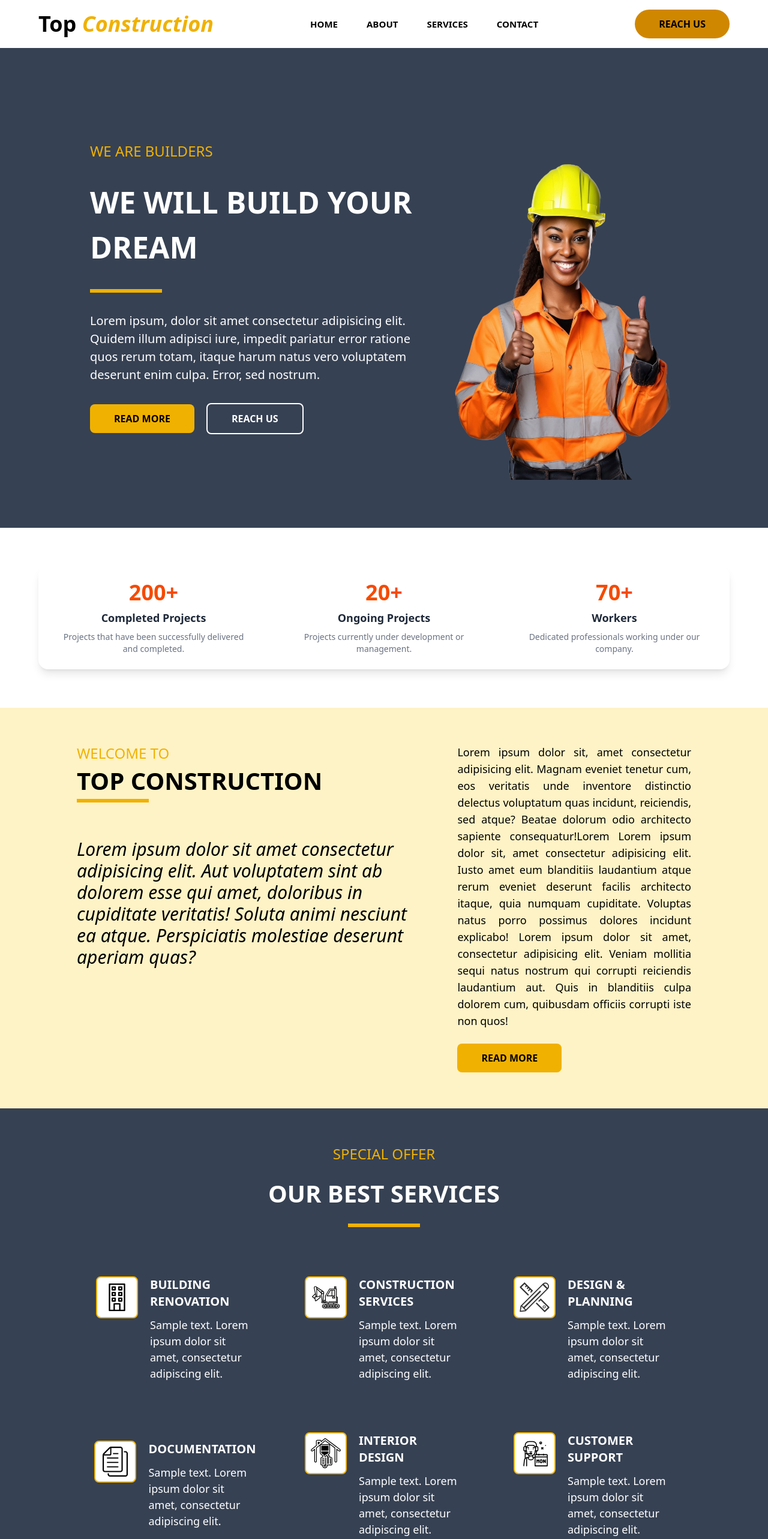
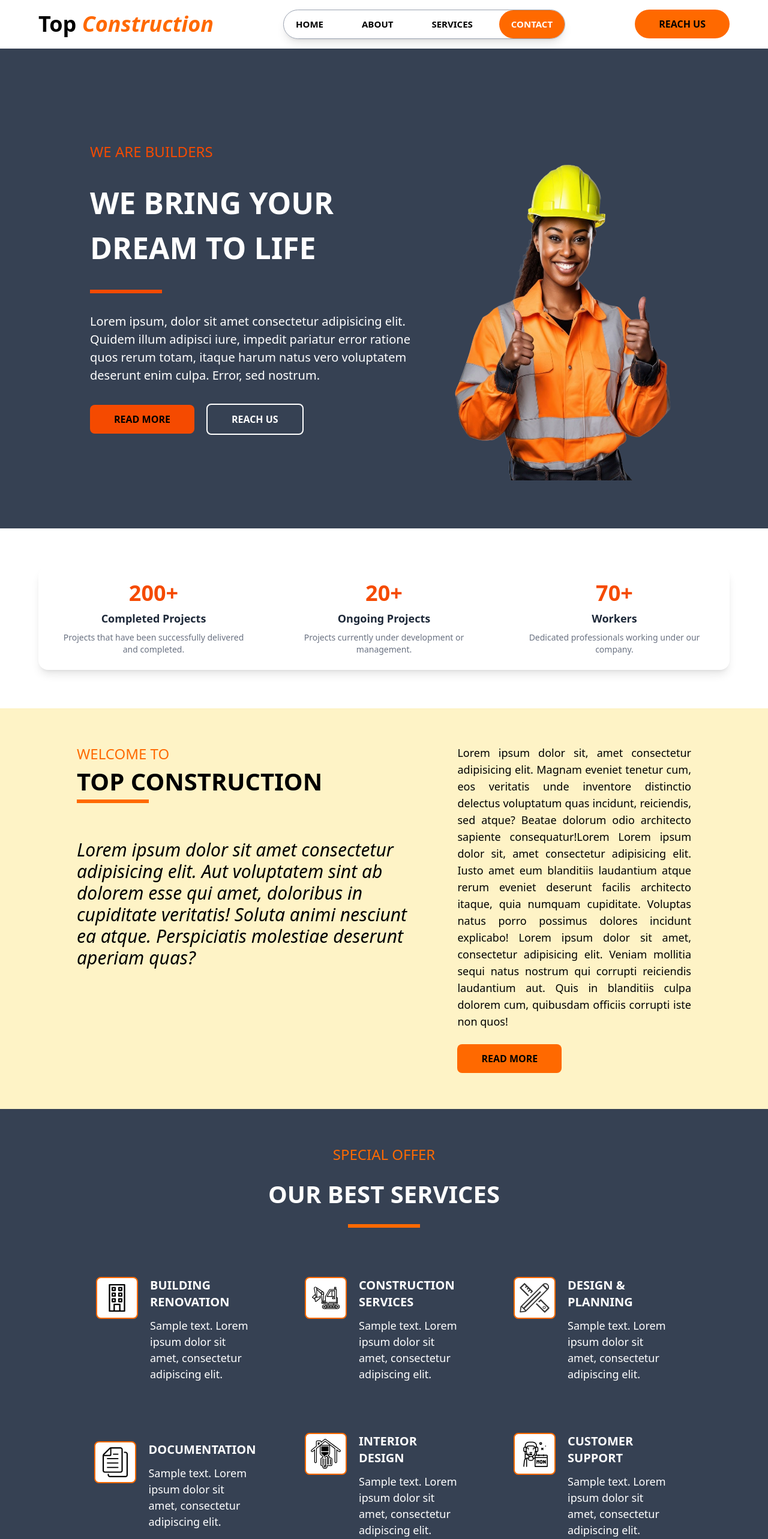
Before and after one commit to mr-Ayalk/mega_construction_company, a React (Vite) app: page / in a window 1280 px wide. Shown: the top 2566 px of the page at 60% size. Built offline with nearby package versions, Linux system fonts and the light colour scheme.

Commit message:
text color changed

```diff
--- a/src/export.js
+++ b/src/export.js
@@ -100,6 +100,6 @@ export const clients = [
     name: "Henok K.",
     about:
       "Lorem ipsum dolor sit amet, consectetur adipiscing elit. Maecenas gravida cursus",
-    post: "Engineer",
+    post: "Structural Engineer",
   },
 ];
--- a/src/sections/About.jsx
+++ b/src/sections/About.jsx
@@ -16,7 +16,7 @@ const About = () => {
         >
           <motion.h1
             variants={slideUpVariants}
-            className="text-yellow-500 text-2xl"
+            className="text-orange-500 text-2xl"
           >
             WELCOME TO
           </motion.h1>
@@ -26,7 +26,7 @@ const About = () => {
           >
             Top Construction
           </motion.h1>
-          <div className="w-[120px] h-[6px] bg-yellow-500 "></div>
+          <div className="w-[120px] h-[6px] bg-orange-500 "></div>
           <p className="text-3xl italic text-black mt-[60px]">
             Lorem ipsum dolor sit amet consectetur adipisicing elit. Aut
             voluptatem sint ab dolorem esse qui amet, doloribus in cupiditate
@@ -55,7 +55,7 @@ const About = () => {
           </p>
           <motion.button
             variants={zoomInVariants}
-            className="bg-yellow-500 hover:bg-white hover:text-black px-10 py-3 rounded-lg text-black font-bold"
+            className="bg-orange-500 hover:bg-white hover:text-black px-10 py-3 rounded-lg text-black font-bold"
           >
             READ MORE
           </motion.button>
--- a/src/sections/Contact.jsx
+++ b/src/sections/Contact.jsx
@@ -16,7 +16,7 @@ const Contact = () => {
         >
           <motion.h1
             variants={slideUpVariants}
-            className="text-yellow-500 text-2xl"
+            className="text-orange-500 text-2xl"
           >
             CONTACT US
           </motion.h1>
@@ -27,7 +27,7 @@ const Contact = () => {
             REACH US FOR ANY QUERY
           </motion.h1>
 
-          <div className="w-[120px] h-[6px] bg-yellow-500 "></div>
+          <div className="w-[120px] h-[6px] bg-orange-500 "></div>
           <p className="text-3xl italic text-gray-600 mt-[60px]">
             Lorem ipsum dolor sit amet consectetur adipisicing elit. Aut
             voluptatem sint ab dolorem esse
@@ -63,7 +63,7 @@ const Contact = () => {
 
             <motion.button
               variants={zoomInVariants}
-              className="bg-yellow-500 hover:bg-black hover:text-white px-10 py-4 transition delay-300 text-black font-bold rounded-lg w-full"
+              className="bg-orange-500 hover:bg-black hover:text-white px-10 py-4 transition delay-300 text-black font-bold rounded-lg w-full"
             >
               SUBMIT
             </motion.button>
--- a/src/sections/Footer.jsx
+++ b/src/sections/Footer.jsx
@@ -7,14 +7,14 @@ const Footer = () => {
   return (
     <>
       <div className="bg-gray-700 text-white flex justify-between items-center gap-2 p-5 font-serif ">
-        <div className="text-amber-300">Top Construction</div>
+        <div className="text-orange-600">Top Construction</div>
         <div className="flex flex-row items-center ">
           <FaCopyright className="size-4" />
           <p className="text-lg text-center ml-2 ">
             Copyright 2025 ,All Rights Reserved
           </p>
         </div>
-        <div className="flex gap-4 text-2xl text-amber-300">
+        <div className="flex gap-4 text-2xl text-orange-400">
           <a href="#" target="_blank" rel="noopener noreferrer">
             <FaFacebook />
           </a>
@@ -29,7 +29,7 @@ const Footer = () => {
       {/* scroll to top button */}
       {/* <div
         id="icon-box"
-        className="bg-yellow-500 text-black p-3 rounded-full hover:bg-black hover:text-white cursor-pointer fixed lg:bottom-6 right-6 bottom-6"
+        className="bg-orange-500 text-black p-3 rounded-full hover:bg-black hover:text-white cursor-pointer fixed lg:bottom-6 right-6 bottom-6"
       >
         <Link to="home" spy={true} offset={-100} smooth={true}>
           <FaArrowUp className="size-6" />
--- a/src/sections/Header.jsx
+++ b/src/sections/Header.jsx
@@ -33,13 +33,34 @@ const Header = () => {
   return (
     <nav className="w-full flex bg-white justify-between items-center gap-1 lg:px-16 px-6 py-4 sticky top-0 z-50">
       <h1 className="text-black md:text-4xl text-3xl  font-bold font-rubik">
-        Top <span className="text-yellow-500 italic">Construction</span>
+        Top <span className="text-orange-500  italic">Construction</span>
       </h1>
-      <ul className="lg:flex justify-center items-center gap-6 hidden">
+      <ul className="lg:flex justify-center items-center gap-6 hidden rounded-full shadow-lg border-[1px]  border-gray-400">
+        {/* {navItems.map(({ link, path }) => (
+          <Link
+            key={path}
+            className="text-black uppercase font-bold cursor-pointer p-3 rounded-full hover:bg-orange-300
+
+
+            px-5
+            hover:text-black text-[15px]"
+            to={path}
+            spy={true}
+            offset={-100}
+            smooth={true}
+          >
+            {link}
+          </Link>
+        ))} */}
         {navItems.map(({ link, path }) => (
           <Link
             key={path}
-            className="text-black uppercase font-bold cursor-pointer p-3 rounded-full hover:bg-yellow-500 hover:text-black text-[15px]"
+            className={`uppercase font-bold cursor-pointer p-3 rounded-full px-5 text-[15px]
+      ${
+        link === "Contact"
+          ? "bg-orange-500 text-white hover:bg-black hover:text-white"
+          : "text-black hover:bg-orange-300 hover:text-black"
+      }`}
             to={path}
             spy={true}
             offset={-100}
@@ -49,7 +70,7 @@ const Header = () => {
           </Link>
         ))}
       </ul>
-      <button className="bg-yellow-600 hover:bg-black hover:text-white text-black px-10 py-3 rounded-full font-semibold transform hover:scale-105 transition-transform duration-300 cursor-pointer md:flex hidden">
+      <button className="bg-orange-500   hover:bg-black hover:text-white text-black  py-3 rounded-full font-semibold transform hover:scale-105 transition-transform duration-300 cursor-pointer md:flex hidden px-10">
         REACH US
       </button>
 
@@ -60,9 +81,9 @@ const Header = () => {
       >
         <div className="">
           {isMenuOpen ? (
-            <FaXmark className="text-yellow-500 text-3xl cursor-pointer" />
+            <FaXmark className="text-orange-500 text-3xl cursor-pointer" />
           ) : (
-            <FaBars className="text-yellow-500 text-3xl cursor-pointer" />
+            <FaBars className="text-orange-500 text-3xl cursor-pointer" />
           )}
         </div>
       </div>
@@ -70,7 +91,7 @@ const Header = () => {
       <div
         className={`${
           isMenuOpen ? "flex" : "hidden"
-        } w-full h-fit bg-yellow-500 p-4 absolute top-[72px] left-0`}
+        } w-full h-fit bg-orange-500 p-4 absolute top-[72px] left-0`}
         onClick={closeMenu}
       >
         <ul className="flex flex-col justify-center items-center gap-2 w-full">
--- a/src/sections/Hero.jsx
+++ b/src/sections/Hero.jsx
@@ -19,7 +19,7 @@ const Hero = () => {
       >
         <motion.h1
           variants={slideUpVariants}
-          className="text-yellow-500 text-2xl"
+          className="text-orange-600 text-2xl"
         >
           WE ARE BUILDERS
         </motion.h1>
@@ -28,9 +28,9 @@ const Hero = () => {
           variants={slideUpVariants}
           className="text-white uppercase text-[50px] font-bold"
         >
-          We will build your dream
+          We Bring Your Dream to Life
         </motion.h1>
-        <div className="w-[120px] h-[6px] bg-yellow-500"></div>
+        <div className="w-[120px] h-[6px] bg-orange-600"></div>
         <p className="text-white text-[20px]">
           Lorem ipsum, dolor sit amet consectetur adipisicing elit. Quidem illum
           adipisci iure, impedit pariatur error ratione quos rerum totam, itaque
@@ -44,13 +44,13 @@ const Hero = () => {
         >
           <motion.button
             variants={zoomInVariants}
-            className="bg-yellow-500 hover:bg-white hover:text-black px-10 py-3 rounded-lg text-black font-bold"
+            className="bg-orange-600 hover:bg-white hover:text-black px-10 py-3 rounded-lg text-black font-bold"
           >
             READ MORE
           </motion.button>
           <motion.button
             variants={zoomInVariants}
-            className="border-white hover:border-yellow-500  hover:text-yellow-500 rounded-lg border-2 px-10 py-3 text-white font-bold"
+            className="border-white hover:border-orange-600  hover:text-orange-600 rounded-lg border-2 px-10 py-3 text-white font-bold"
           >
             REACH US
           </motion.button>
--- a/src/sections/Services.jsx
+++ b/src/sections/Services.jsx
@@ -13,7 +13,7 @@ const Services = () => {
       >
         <motion.h1
           variants={slideUpVariants}
-          className="text-yellow-500 text-2xl"
+          className="text-orange-500 text-2xl"
         >
           SPECIAL OFFER
         </motion.h1>
@@ -25,7 +25,7 @@ const Services = () => {
         </motion.h1>
         <motion.div
           variants={slideUpVariants}
-          className="w-[120px] h-[6px] bg-yellow-500"
+          className="w-[120px] h-[6px] bg-orange-500"
         ></motion.div>
 
         {/*make div for service maping from export js file */}
@@ -45,7 +45,7 @@ const Services = () => {
               <img
                 src={item.icon}
                 alt="icon"
-                className="w-[70px] border-2 border-yellow-500 hover:bg-yellow-500 rounded-lg p-2 text-white bg-white "
+                className="w-[70px] border-2 border-orange-500 hover:bg-orange-500 rounded-lg p-2 text-white bg-white "
               />
               <div className="flex flex-col justify-center items-start gap-3">
                 <h1 className="text-xl font-bold">{item.title}</h1>
--- a/src/sections/Testimonials.jsx
+++ b/src/sections/Testimonials.jsx
@@ -13,7 +13,7 @@ const Testimonials = () => {
       >
         <motion.h1
           variants={slideUpVariants}
-          className="text-yellow-500 text-2xl"
+          className="text-orange-500 text-2xl"
         >
           TESTIMONIALS
         </motion.h1>
@@ -25,7 +25,7 @@ const Testimonials = () => {
         </motion.h1>
         <motion.div
           variants={slideUpVariants}
-          className="w-[120px] h-[6px] bg-yellow-500"
+          className="w-[120px] h-[6px] bg-orange-500"
         ></motion.div>
 
         {/*make div for service maping from export js file */}
@@ -53,7 +53,7 @@ const Testimonials = () => {
                 <h1 className="text-white text-[27px] font-semibold uppercase">
                   {item.name}
                 </h1>
-                <h1 className="text-yellow-500 text-[22px]">{item.post}</h1>
+                <h1 className="text-orange-500 text-[22px]">{item.post}</h1>
               </div>
             </div>
           ))}
```
Also changed, not shown: src/sections/Portfolio.jsx (+8 -4 lines), src/sections/Working.jsx (+4 -4 lines).
